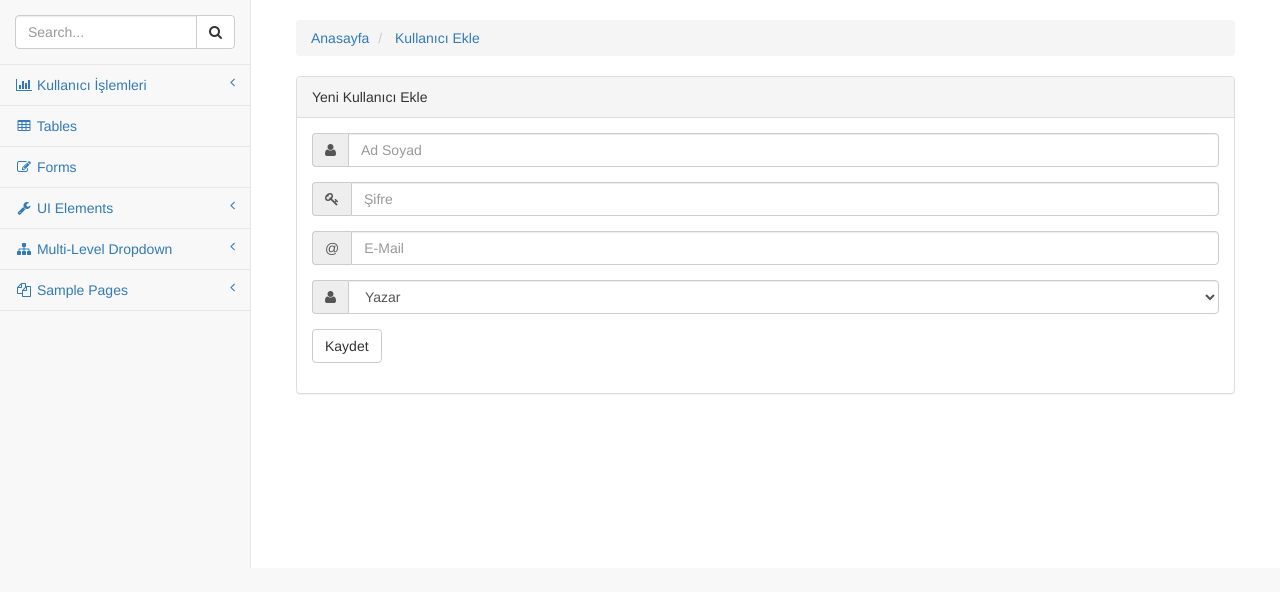
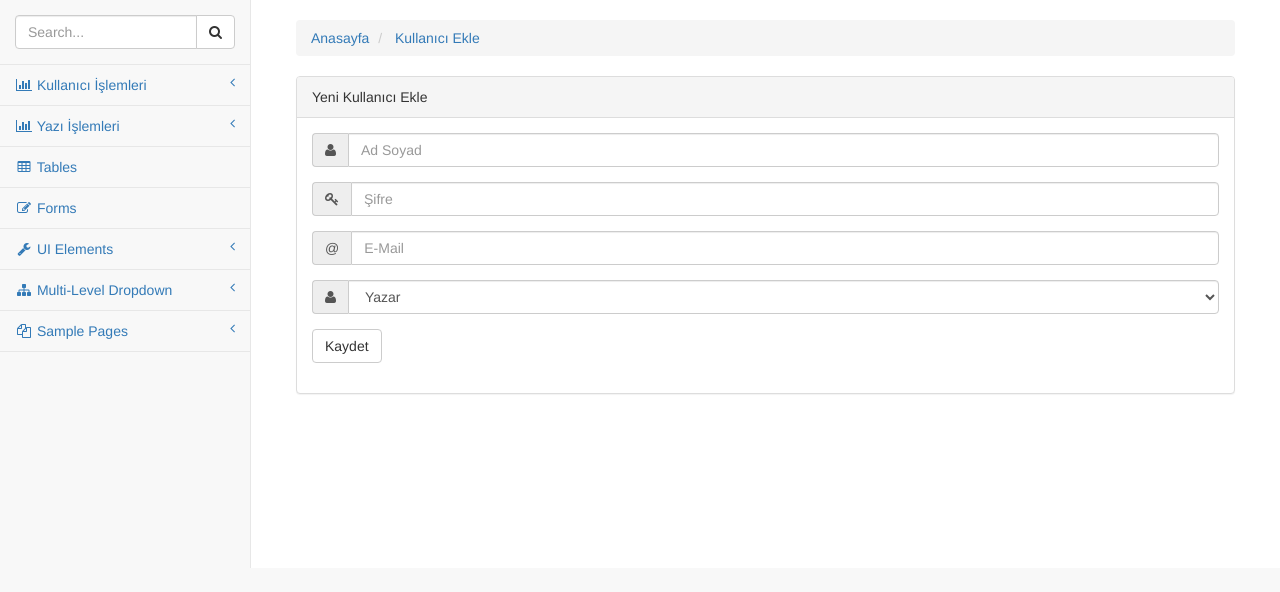
Before and after one commit to islamakguc/php-codeigniter-blog, a CodeIgniter app: the page made by application/views/admin/kullanici_ekle.php in a window 1280 px wide. Shown: the part 51-643 px from the top of the page. Run offline with CodeIgniter, Linux system fonts and the light colour scheme; data that the repository does not hold is empty; some libraries are stand-ins or nearby versions.

Commit message:
link güncelleme

```diff
--- a/application/views/admin/_sidebar.php
+++ b/application/views/admin/_sidebar.php
@@ -19,7 +19,19 @@
                         <a href="<?= base_url() ?>admin/Kullanicilar">Kullanıcıları Listele</a>
                     </li>
                     <li>
-                    <a href="<?= base_url() ?>admin/Kullanicilar/ekle">Kullanıcı EKle</a>
+                    <a href="<?= base_url() ?>admin/Kullanicilar/ekle">Kullanıcı Ekle</a>
+                    </li>
+                </ul>
+                <!-- /.nav-second-level -->
+            </li>
+            <li>
+                <a href="#"><i class="fa fa-bar-chart-o fa-fw"></i> Yazı İşlemleri<span class="fa arrow"></span></a>
+                <ul class="nav nav-second-level">
+                    <li>
+                        <a href="<?= base_url() ?>admin/Kullanicilar">Yazıları Listele</a>
+                    </li>
+                    <li>
+                    <a href="<?= base_url() ?>admin/Kullanicilar/ekle">yazı Ekle</a>
                     </li>
                 </ul>
                 <!-- /.nav-second-level -->
```
